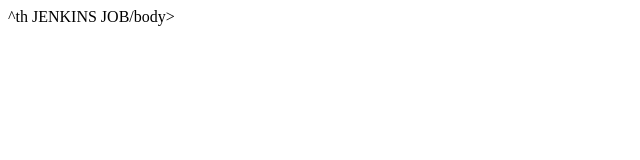
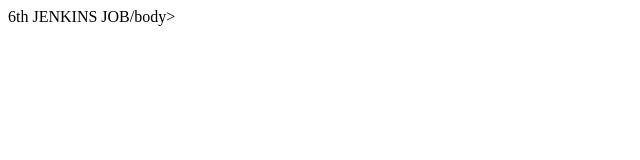
Before and after one commit to khush-69/test-demo, a plain HTML site: page index.html in a window 1280 px wide. Shown: the full height of the page, 0-640 px from the left. Drawn offline with Linux system fonts and the light colour scheme.

Commit message:
Update index.html

```diff
--- a/index.html
+++ b/index.html
@@ -1,3 +1,3 @@
 <html>
-  <body>^th JENKINS JOB/body>
+  <body>6th JENKINS JOB/body>
 </html>
```
